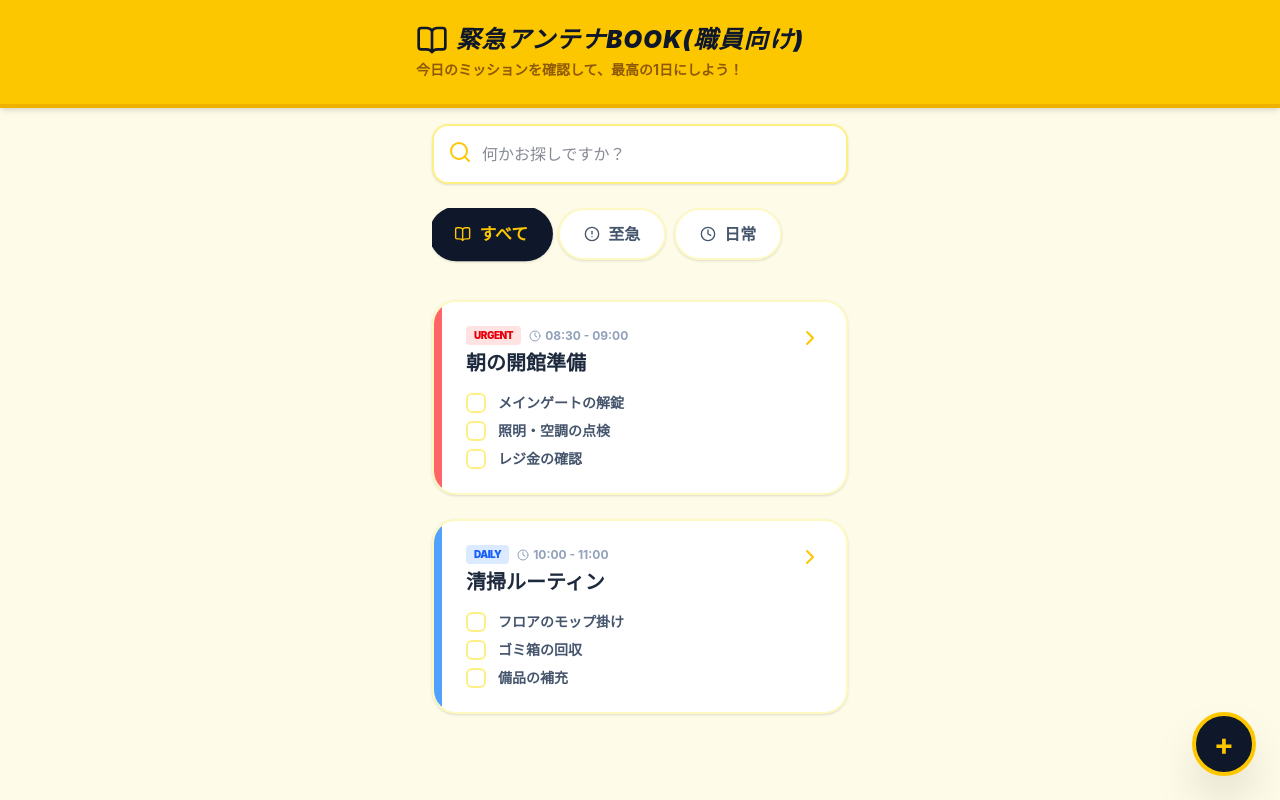
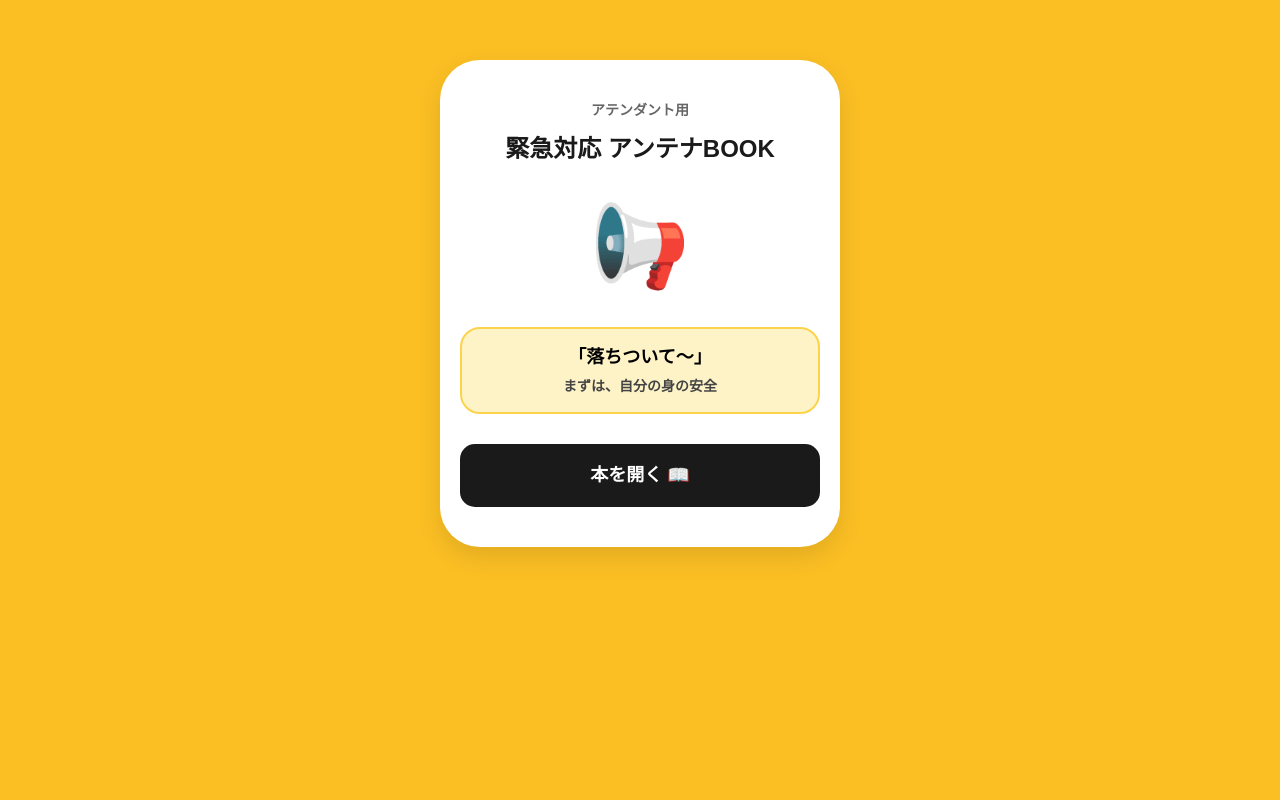
Before and after one commit to hkaorikaig1010-hash/Antenna-Book, a React (Vite) app: page / in a window 1280 px wide. Built offline with nearby package versions, Linux system fonts and the light colour scheme.

Commit message:
add full menu and policy page

```diff
--- a/src/App.tsx
+++ b/src/App.tsx
@@ -1,117 +1,112 @@
 import React, { useState } from 'react';
-import { CheckCircle2, ChevronRight, BookOpen, AlertCircle, Clock, Search } from 'lucide-react';
 
-const Handbook = () => {
-  const [activeTab, setActiveTab] = useState('all');
+function App() {
+  const [page, setPage] = useState('cover');
+  const [checks, setChecks] = useState<{ [key: string]: boolean }>({});
 
-  const categories = [
-    { id: 'all', name: 'すべて', icon: <BookOpen className="w-4 h-4" /> },
-    { id: 'urgent', name: '至急', icon: <AlertCircle className="w-4 h-4" /> },
-    { id: 'daily', name: '日常', icon: <Clock className="w-4 h-4" /> },
-  ];
+  const toggleCheck = (id: string) => {
+    setChecks(prev => ({ ...prev, [id]: !prev[id] }));
+  };
 
-  const items = [
-    {
-      id: 1,
-      title: "朝の開館準備",
-      category: "urgent",
-      time: "08:30 - 09:00",
-      tasks: ["メインゲートの解錠", "照明・空調の点検", "レジ金の確認"],
-      status: "important"
-    },
-    {
-      id: 2,
-      title: "清掃ルーティン",
-      category: "daily",
-      time: "10:00 - 11:00",
-      tasks: ["フロアのモップ掛け", "ゴミ箱の回収", "備品の補充"],
-      status: "normal"
+  const Container = ({ children, bg }: { children: React.ReactNode, bg: string }) => (
+    <div style={{ backgroundColor: bg, minHeight: '100vh', display: 'flex', justifyContent: 'center', alignItems: 'flex-start', padding: '20px' }}>
+      <div style={{ width: '100%', maxWidth: '400px', fontFamily: 'sans-serif' }}>
+        {children}
+      </div>
+    </div>
+  );
+
+  const CheckItem = ({ id, text }: { id: string, text: string }) => (
+    <label style={{ display: 'flex', alignItems: 'center', gap: '12px', padding: '10px 0', cursor: 'pointer', borderBottom: '1px solid #f1f5f9' }}>
+      <input type="checkbox" checked={!!checks[id]} onChange={() => toggleCheck(id)} style={{ width: '22px', height: '22px', accentColor: '#f43f5e' }} />
+      <span style={{ fontSize: '14px', color: checks[id] ? '#cbd5e1' : '#475569', textDecoration: checks[id] ? 'line-through' : 'none' }}>{text}</span>
+    </label>
+  );
+
+  // --- 1. 表紙 ---
+  if (page === 'cover') {
+    return (
+      <Container bg="#fbbf24">
+        <div style={{ backgroundColor: 'white', padding: '40px 20px', borderRadius: '40px', textAlign: 'center', marginTop: '40px', boxShadow: '0 10px 25px rgba(0,0,0,0.1)' }}>
+          <p style={{ color: '#666', fontWeight: 'bold', fontSize: '14px' }}>アテンダント用</p>
+          <h1 style={{ fontSize: '24px', fontWeight: '900', color: '#1a1a1a', margin: '10px 0' }}>緊急対応 アンテナBOOK</h1>
+          <div style={{ fontSize: '80px', margin: '20px 0' }}>📢</div>
+          <div style={{ backgroundColor: '#fef3c7', padding: '15px', borderRadius: '20px', marginBottom: '30px', border: '2px solid #fcd34d' }}>
+            <p style={{ fontSize: '18px', fontWeight: '900', margin: '0 0 5px 0' }}>「落ちついて〜」</p>
+            <p style={{ fontWeight: 'bold', color: '#444', fontSize: '14px' }}>まずは、自分の身の安全</p>
+          </div>
+          <button onClick={() => setPage('menu')} style={{ width: '100%', backgroundColor: '#1a1a1a', color: 'white', padding: '18px', borderRadius: '15px', fontSize: '18px', fontWeight: 'bold', border: 'none', cursor: 'pointer' }}>本を開く 📖</button>
+        </div>
+      </Container>
+    );
   }
+
+  // --- 2. もくじ (全14項目) ---
+  if (page === 'menu') {
+    const menuItems = [
+      { id: 'check', title: '1 今すぐチェック', p: '1' },
+      { id: '2', title: '2 災害対応の考え方', p: '2' },
+      { id: '3', title: '3 災害発生時の対応', p: '3' },
+      { id: '4', title: '4 対応フロー<移動中等>', p: '4.5' },
+      { id: '5', title: '5 対応フロー<在宅介護中>', p: '6.7' },
+      { id: '6', title: '6 対応フロー<休日等>', p: '8.9' },
+      { id: '7', title: '7 情報連絡体制', p: '10' },
+      { id: '8', title: '8 安否確認で伝える事項', p: '11' },
+      { id: '9', title: '9 緊急連絡先一覧', p: '12' },
+      { id: '10', title: '10 職員の帰宅・参集基準', p: '13' },
+      { id: '11', title: '11 帰宅完了の報告', p: '14' },
+      { id: '12', title: '12 災害時準備品', p: '15' },
+      { id: '13', title: '13 本人情報', p: '16' },
+      { id: '14', title: '14 MEMO', p: '17' },
     ];
 
     return (
-    <div className="min-h-screen bg-yellow-50 font-sans text-slate-900">
-      <header className="bg-yellow-400 p-6 shadow-md border-b-4 border-yellow-500">
-        <div className="max-w-md mx-auto">
-          <h1 className="text-2xl font-black flex items-center gap-2 italic tracking-wider">
-            <BookOpen className="w-8 h-8" />
-            緊急アンテナBOOK(職員向け)
-          </h1>
-          <p className="mt-1 text-sm font-bold text-yellow-900 opacity-80">
-            今日のミッションを確認して、最高の1日にしよう！
-          </p>
-        </div>
-      </header>
-
-      <main className="max-w-md mx-auto p-4 pb-20">
-        <div className="relative mb-6">
-          <input
-            type="text"
-            placeholder="何かお探しですか？"
-            className="w-full p-4 pl-12 rounded-2xl bg-white border-2 border-yellow-200 shadow-sm focus:outline-none focus:border-yellow-400 transition-all font-medium"
-          />
-          <Search className="absolute left-4 top-4 text-yellow-400 w-6 h-6" />
-        </div>
-
-        <div className="flex gap-2 mb-8 overflow-x-auto pb-2 scrollbar-hide">
-          {categories.map(cat => (
+      <Container bg="#f8fafc">
+        <div style={{ paddingTop: '20px', paddingBottom: '40px' }}>
+          <h2 style={{ fontSize: '22px', fontWeight: '900', borderBottom: '4px solid #fbbf24', paddingBottom: '10px' }}>- もくじ -</h2>
+          <div style={{ display: 'flex', flexDirection: 'column', gap: '10px', marginTop: '20px' }}>
+            {menuItems.map((item) => (
               <button
-              key={cat.id}
-              onClick={() => setActiveTab(cat.id)}
-              className={`flex items-center gap-2 px-6 py-3 rounded-full font-bold whitespace-nowrap transition-all shadow-sm ${
-                activeTab === cat.id
-                  ? 'bg-slate-900 text-yellow-400 scale-105'
-                  : 'bg-white text-slate-600 hover:bg-yellow-100 border-2 border-yellow-100'
-              }`}
+                key={item.id}
+                onClick={() => item.id === 'check' ? setPage('check') : alert('このページは現在作成中です！')}
+                style={{ textAlign: 'left', padding: '15px', borderRadius: '12px', backgroundColor: item.id === 'check' ? 'white' : '#f1f5f9', border: '1px solid #e2e8f0', display: 'flex', justifyContent: 'space-between', cursor: 'pointer', opacity: item.id === 'check' ? 1 : 0.7 }}
               >
-              {cat.icon}
-              {cat.name}
+                <span style={{ fontWeight: 'bold', fontSize: '14px', color: '#334155' }}>{item.title}</span>
+                <span style={{ color: '#94a3b8', fontSize: '11px' }}>P.{item.p}</span>
               </button>
             ))}
           </div>
+          <button onClick={() => setPage('cover')} style={{ marginTop: '30px', border: 'none', background: 'none', color: '#94a3b8', fontWeight: 'bold', width: '100%' }}>🏠 表紙に戻る</button>
+        </div>
+      </Container>
+    );
+  }
 
-        <div className="space-y-6">
-          {items.map(item => (
-            <div key={item.id} className="group relative bg-white p-6 rounded-3xl shadow-sm hover:shadow-xl transition-all border-2 border-yellow-100 overflow-hidden active:scale-95">
-              <div className={`absolute top-0 left-0 w-2 h-full ${item.category === 'urgent' ? 'bg-red-400' : 'bg-blue-400'}`} />
+  // --- 3. 今すぐチェック ---
+  return (
+    <Container bg="#f8fafc">
+      <div style={{ backgroundColor: '#f43f5e', color: 'white', padding: '25px 20px', borderRadius: '0 0 30px 30px', margin: '-20px -20px 25px -20px' }}>
+        <h2 style={{ margin: 0, fontSize: '20px', fontWeight: '900' }}>① 今すぐチェック</h2>
+        <p style={{ fontSize: '12px', marginTop: '5px', opacity: 0.9 }}>ハザードマップの確認等をしましょう</p>
+      </div>
+      <div style={{ display: 'flex', flexDirection: 'column', gap: '20px', paddingBottom: '40px' }}>
+        <div style={{ backgroundColor: 'white', padding: '20px', borderRadius: '25px', boxShadow: '0 4px 6px rgba(0,0,0,0.05)' }}>
+          <h3 style={{ color: '#92400e', margin: '0 0 10px 0', fontSize: '16px' }}>🚨 地震災害への備え</h3>
+          <CheckItem id="eq1" text="寝室・居間に高い家具は置いていないか" />
+          <CheckItem id="eq2" text="最低限の備蓄(水・コンロ・カイロ)" />
+          <CheckItem id="eq3" text="簡易トイレ(1日1人5~7回分)" />
+          <CheckItem id="eq4" text="予備バッテリー・LEDランタン" />
+        </div>
+        <div style={{ backgroundColor: 'white', padding: '20px', borderRadius: '25px', boxShadow: '0 4px 6px rgba(0,0,0,0.05)' }}>
+          <h3 style={{ color: '#1e40af', margin: '0 0 10px 0', fontSize: '16px' }}>🌊 水害への備え</h3>
+          <CheckItem id="fl1" text="3m以上：警戒レベル3・4で必ず避難" />
+          <CheckItem id="fl2" text="30cm~3m：屋外避難(無理なら2階以上)" />
+          <CheckItem id="fl3" text="30cm以下：自宅待機・断水等に備える" />
+        </div>
+        <button onClick={() => setPage('menu')} style={{ width: '100%', padding: '15px', borderRadius: '15px', border: '1px solid #e2e8f0', background: 'white', fontWeight: 'bold', color: '#94a3b8' }}>⬅️ もくじに戻る</button>
+      </div>
+    </Container>
+  );
+}
 
-              <div className="flex justify-between items-start mb-4 pl-2">
-                <div>
-                  <div className="flex items-center gap-2 mb-1">
-                    <span className={`text-[10px] font-black px-2 py-0.5 rounded uppercase tracking-tighter ${
-                      item.category === 'urgent' ? 'bg-red-100 text-red-600' : 'bg-blue-100 text-blue-600'
-                    }`}>
-                      {item.category}
-                    </span>
-                    <span className="text-xs font-bold text-slate-400 flex items-center gap-1">
-                      <Clock className="w-3 h-3" /> {item.time}
-                    </span>
-                  </div>
-                  <h3 className="text-xl font-black text-slate-800">{item.title}</h3>
-                </div>
-                <ChevronRight className="text-yellow-400 group-hover:translate-x-1 transition-transform" />
-              </div>
-
-              <div className="space-y-2 pl-2">
-                {item.tasks.map((task, idx) => (
-                  <div key={idx} className="flex items-center gap-3 text-sm font-bold text-slate-600 group/item">
-                    <div className="w-5 h-5 rounded-md border-2 border-yellow-200 flex items-center justify-center group-hover/item:bg-yellow-400 transition-colors">
-                      <CheckCircle2 className="w-3 h-3 text-transparent group-hover/item:text-white" />
-                    </div>
-                    {task}
-                  </div>
-                ))}
-              </div>
-            </div>
-          ))}
-        </div>
-      </main>
-
-      <button className="fixed bottom-6 right-6 w-16 h-16 bg-slate-900 rounded-full shadow-2xl flex items-center justify-center text-yellow-400 active:scale-90 transition-transform border-4 border-yellow-400">
-        <span className="text-3xl font-bold">+</span>
-      </button>
-    </div>
-  );
-};
-
-export default Handbook;
+export default App;
```
Lines whose indentation alone changed are shown as unchanged.
